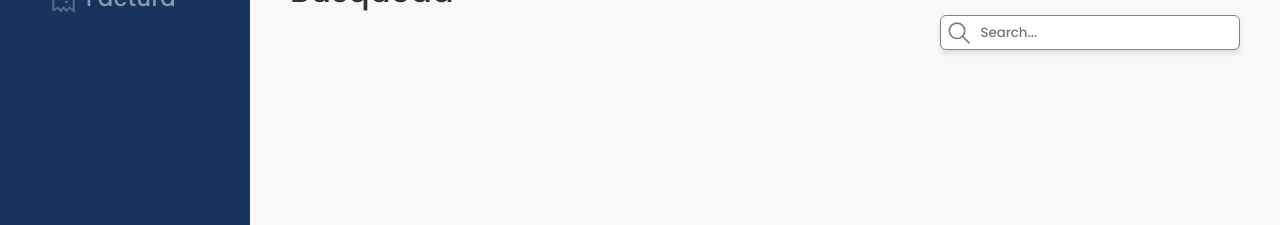
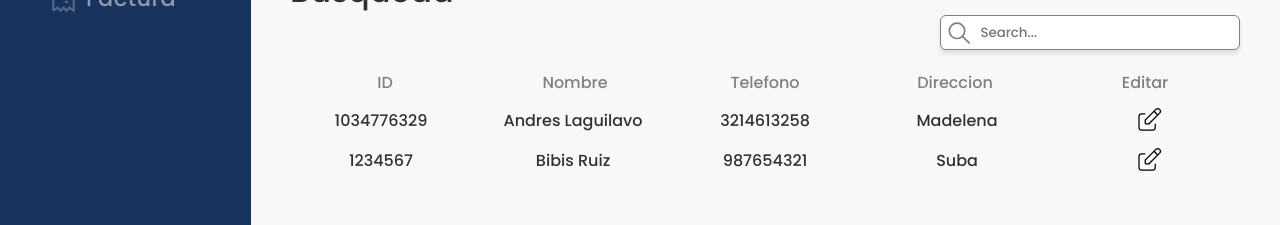
Before and after one commit to Laguilavo10/Lavapor-SI, a React (Vite) app: page /#/clientes in a window 1280 px wide. Shown: the part 447-672 px from the top of the page. Built offline with nearby package versions, Linux system fonts and the light colour scheme.

Commit message:
feat: add the logic for customer search table

```diff
--- a/src/pages/Clientes/index.jsx
+++ b/src/pages/Clientes/index.jsx
@@ -1,8 +1,11 @@
 import React from "react"
+import { useNavigate } from "react-router-dom"
 import { Busqueda } from "../../components/Busqueda"
 import { RegistroForm } from "../../components/RegistroForm"
+import { Tabla } from "../../components/Tabla"
 
 export function Clientes() {
+
   const Inputs = [
     { name: "Cedula de ciudadanía" },
     { name: "Nombre" },
@@ -12,10 +15,56 @@ export function Clientes() {
     { name: "Telefono" },
   ]
 
+  const headersTablaClientes = [
+    "ID",
+    "Nombre",
+    "Telefono",
+    "Direccion",
+    "Editar",
+  ]
+
+  const dataTablaClientes = [
+    {
+      ID: 1034776329,
+      Nombre: "Andres Laguilavo",
+      Telefono: 3214613258,
+      Direccion: "Madelena",
+    },
+    {
+      ID: 1234567,
+      Nombre: "Bibis Ruiz",
+      Telefono: 987654321,
+      Direccion: "Suba",
+    },
+  ]
+
+  let dataInArray = dataTablaClientes.map((a) => Object.values(a))
+
+
   return (
     <>
       <RegistroForm countInputs={Inputs} />
       <Busqueda />
+      <Tabla headers={headersTablaClientes}>
+        {/* Lo que hay aqui no se ni como lo hice, no tocar */}
+        {dataInArray.map((dataUser, index) => (
+          <React.Fragment key={index}>
+            {dataUser.map((itemData, index) => (
+              <li key={index}>{itemData}</li>
+            ))}
+            <svg
+              xmlns="http://www.w3.org/2000/svg"
+              viewBox="0 0 24 24"
+              fill="none"
+            >
+              <path stroke="none" d="M0 0h24v24H0z" fill="none" />
+              <path d="M9 7h-3a2 2 0 0 0 -2 2v9a2 2 0 0 0 2 2h9a2 2 0 0 0 2 -2v-3" />
+              <path d="M9 15h3l8.5 -8.5a1.5 1.5 0 0 0 -3 -3l-8.5 8.5v3" />
+              <line x1="16" y1="5" x2="19" y2="8" />
+            </svg>
+          </React.Fragment>
+        ))}
+      </Tabla>
     </>
   )
 }
--- a/src/styles/Menu.css
+++ b/src/styles/Menu.css
@@ -5,7 +5,7 @@
   display: flex;
   flex-direction: column;
   gap: 60px;
-  position: relative;
+  position: fixed;
   grid-area: menu;
 }
 
```
